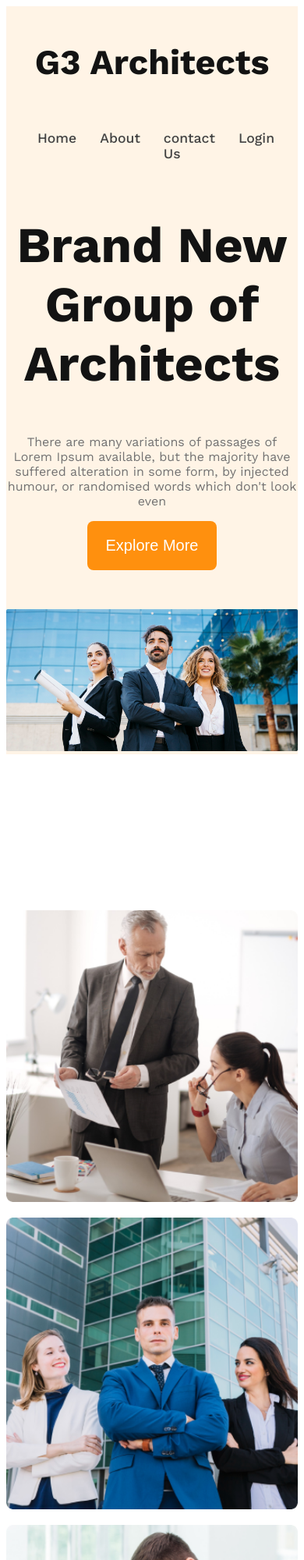
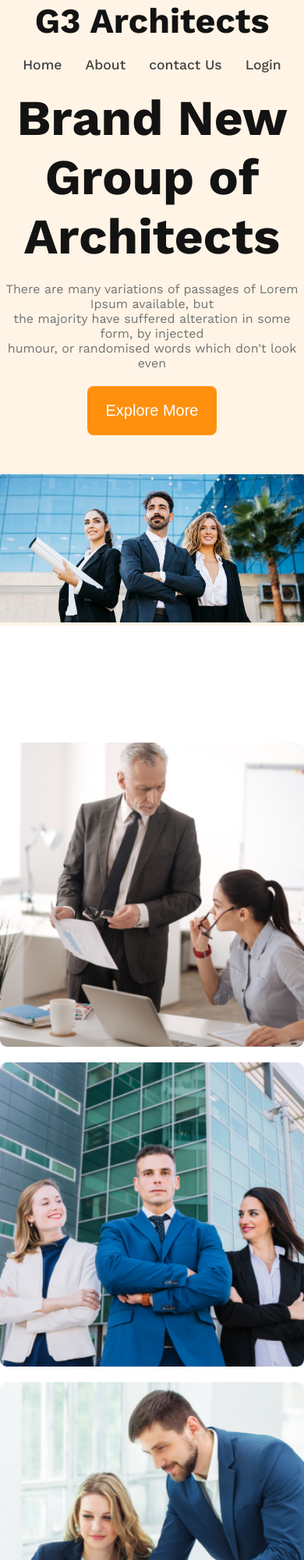
Before and after one commit to sourovmoy/G3-architects-web, a plain HTML site: page index.html in a window 390 px wide. Shown: the top 2000 px of the page at 78% size. Drawn offline with nearby package versions, Linux system fonts and the light colour scheme.

Commit message:
make it responsive

```diff
--- a/architects.css
+++ b/architects.css
@@ -7,8 +7,13 @@
   font-style: normal;
 }
 /* shared style */
+*{
+  margin: 0;
+  padding: 0;
+  box-sizing: border-box;
+}
 .display{
-  display: none;
+  display: hide;
 }
 /* text color */
 .dark1 {
@@ -39,7 +44,9 @@
   margin-bottom: 50px;
 }
 .max-width {
-  max-width: 1440px;
+  max-width: 1280px;
+  margin: auto;
+
 }
 
 /* navbar */
@@ -48,14 +55,16 @@
   font-weight: 700;
 }
 .navbar {
+  display: flex;
   justify-content: space-between;
-  max-width: 1440px;
-  margin: 0px auto;
   align-items: center;
+  text-align: center;
 }
-.nav-item {
+.nav-items {
+  display: flex;
   list-style: none;
-  margin-right: 30px;
+  gap: 30px;
+  margin-top: 20px;
 }
 .nav-link {
   text-decoration: none;
@@ -64,20 +73,22 @@
 }
 /* banner */
 .banner {
-  max-width: 1440px;
-  margin: 0 auto;
+
+
 }
 .banner-titel {
   font-size: 4rem;
   font: 700;
+  margin: 20px auto;
 }
 .banner-details {
   font-size: 1rem;
   font-weight: 400;
+  align-items: center;
+  margin-bottom: 20px;
 }
 
 .banner-content {
-  max-width: 862px;
   margin: 0 auto;
   text-align: center;
 }
@@ -85,21 +96,19 @@
   width: 100%;
 }
 /* features */
-.feature {
-  margin: 200px auto;
-  max-width: 1440px;
-}
+
 .features {
   display: flex;
   justify-content: space-between;
-  margin: 0 auto;
   gap: 76px;
+  margin-top: 150px;
 }
 .features-team {
   display: grid;
   grid-template-columns: repeat(2, 1fr);
   gap: 20px;
 }
+
 .blog-titel {
   font-size: 2.8rem;
   font-weight: 700;
@@ -114,7 +123,7 @@
   color: #ff900e;
 }
 .features-blog {
-  margin: 0 20px;
+
   align-content: space-around;
 }
 #Quick {
@@ -123,15 +132,15 @@
 }
 .team {
   border-radius: 8px;
-  object-fit: cover;
+  width: 100%;
 }
 /* love and enjoy */
 
 .love-enjoy {
   display: flex;
   justify-content: space-between;
-  margin: 200px auto;
-  padding: auto;
+  margin: 150px auto;
+
   align-items: center;
 }
 .love-enjoy h3 {
@@ -145,6 +154,7 @@
 #love-titel {
   border-left: 5px solid #ff900e;
   padding-left: 21px;
+  margin: 30px
 }
 .love-card {
   box-shadow: 0px 4px 30px 0px rgba(0, 0, 0, 0.06);
@@ -152,6 +162,7 @@
   margin-bottom: 20px;
   border-radius: 8px;
   max-width: 590px;
+  margin-top: 20px;
 }
 .love-enjoy img {
   width: 100%;
@@ -163,10 +174,13 @@
 .some-facts-head {
   font-size: 2.8rem;
   font-weight: 700;
+  margin: 20px 0;
 }
 .facts-container {
   display: grid;
   grid-template-columns: repeat(4, 1fr);
+  margin-top: 20px;
+
 }
 .facts-container img {
   margin-top: 46px;
@@ -245,6 +259,11 @@ footer p {
 
 
 @media screen and (max-width:576PX ) {
+  *{
+
+    box-sizing: border-box;
+  }
+
   .navbar,
   .features {
     flex-direction: column;
@@ -265,10 +284,10 @@ footer p {
     width: 100%;
     align-items: center;
   }
-  .love-enjoy img{
+  /* .love-enjoy img{
     width: 100%;
 
-  }
+  } */
   .facts-container {
     grid-template-columns: repeat(1, 1fr);
     gap: 25px;
@@ -277,7 +296,6 @@ footer p {
     display:flex;
     justify-content: center;
     align-items: center;
-    margin: 0 ;
     padding: 0 80px;
     width: 100%;
   }
@@ -286,8 +304,6 @@ footer p {
     gap: 30px;
     align-items: center;
   }
-  .sponspors p{
+
 
   }
-
-  }
--- a/index.html
+++ b/index.html
@@ -8,9 +8,9 @@
   </head>
   <body class="work-sans-font">
     <header class="bg-color1">
-      <nav class="navbar dis-flex">
+      <nav class="navbar max-width">
         <h3 class="brand-logo dark1">G3 Architects</h3>
-        <ul class="nav-items dis-flex">
+        <ul class="nav-items">
           <li class="nav-item">
             <a href="" class="nav-link dark2">Home</a>
           </li>
@@ -25,12 +25,17 @@
           </li>
         </ul>
       </nav>
-      <section class="banner">
+      <section class="banner max-width">
         <div class="banner-content">
-          <h1 class="banner-titel dark1">Brand New Group of Architects</h1>
+          <h1 class="banner-titel dark1">
+            Brand New <br />
+            Group of Architects
+          </h1>
           <p class="banner-details dark3">
             There are many variations of passages of Lorem Ipsum available, but
+            <br />
             the majority have suffered alteration in some form, by injected
+            <br />
             humour, or randomised words which don't look even
           </p>
           <button class="btn1">Explore More</button>
@@ -38,8 +43,8 @@
         <img class="banner-image" src="images/banner.png" alt="It's Coming" />
       </section>
     </header>
-    <main class="feature">
-      <section class="features">
+    <main>
+      <section class="features max-width">
         <div class="features-team">
           <img class="team" src="images/team1.png" alt="loading" />
           <img class="team" src="images/team2.png" alt="loading" />
@@ -59,7 +64,7 @@
           <button class="btn1">Explore More</button>
         </div>
       </section>
-      <section class="love-enjoy">
+      <section class="love-enjoy max-width">
         <div class="">
           <h1 id="love-titel" class="love-enjoy-head dark1">
             Features you will <br />
@@ -107,11 +112,11 @@
           <img src="images/architect.png" alt="an architect image" />
         </div>
       </section>
-      <section class="some-facts">
+      <section class="some-facts max-width">
         <h3 class="some-facts-head dark1">Some Facts</h3>
-        <p class="font-facts-paragraph">
-          There are many variations of passages of Lorem Ipsum available, but
-          the majority have suffered alteration.
+        <p class="font-facts-paragraph dark3">
+          There are many variations of passages of Lorem Ipsum available, <br />
+          but the majority have suffered alteration.
         </p>
         <div class="facts-container">
           <div class="facts-card">
@@ -156,7 +161,7 @@
           </div>
         </div>
       </section>
-      <section class="sponspors">
+      <section class="sponspors max-width">
         <h3 class="dark1">Our Sponspors</h3>
         <p class="dark3">
           There are many variations of passages of Lorem Ipsum available, but
```
